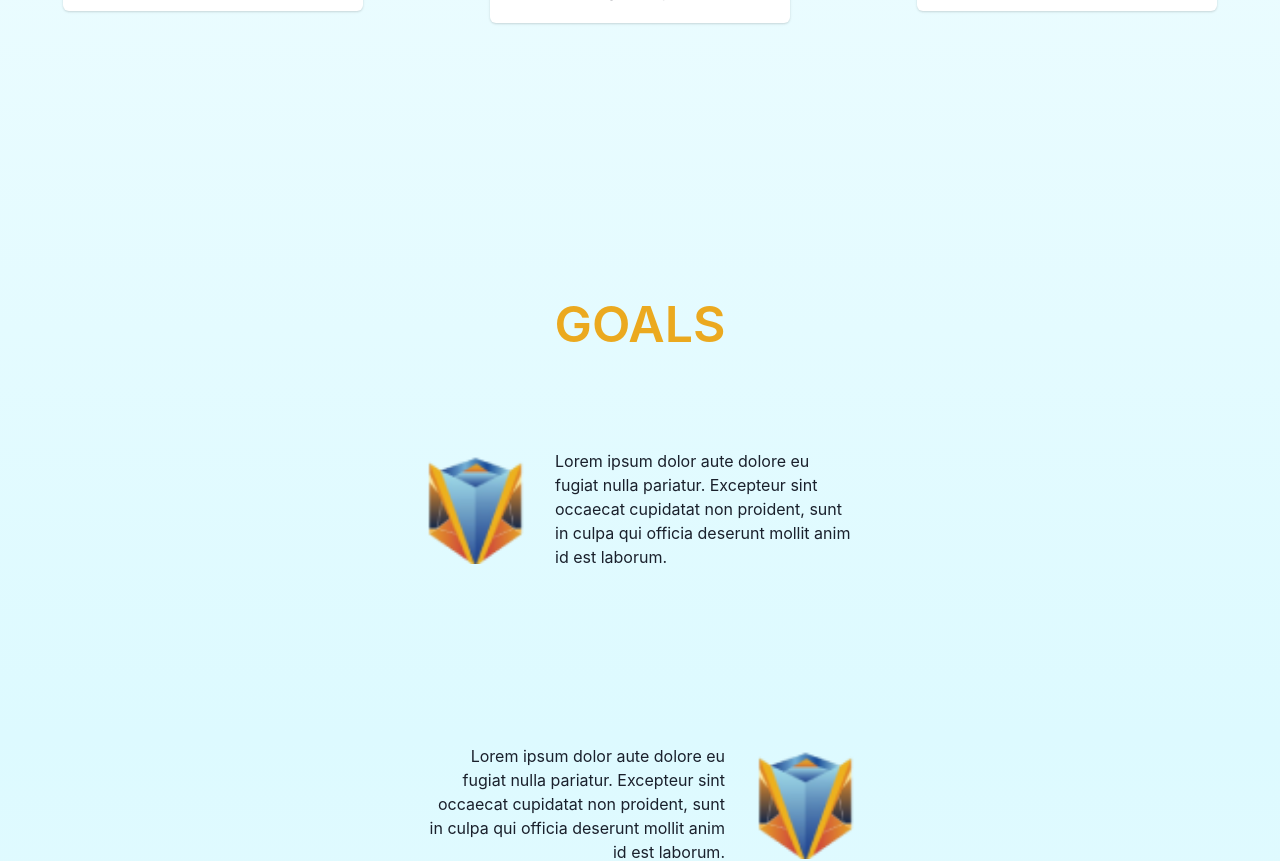
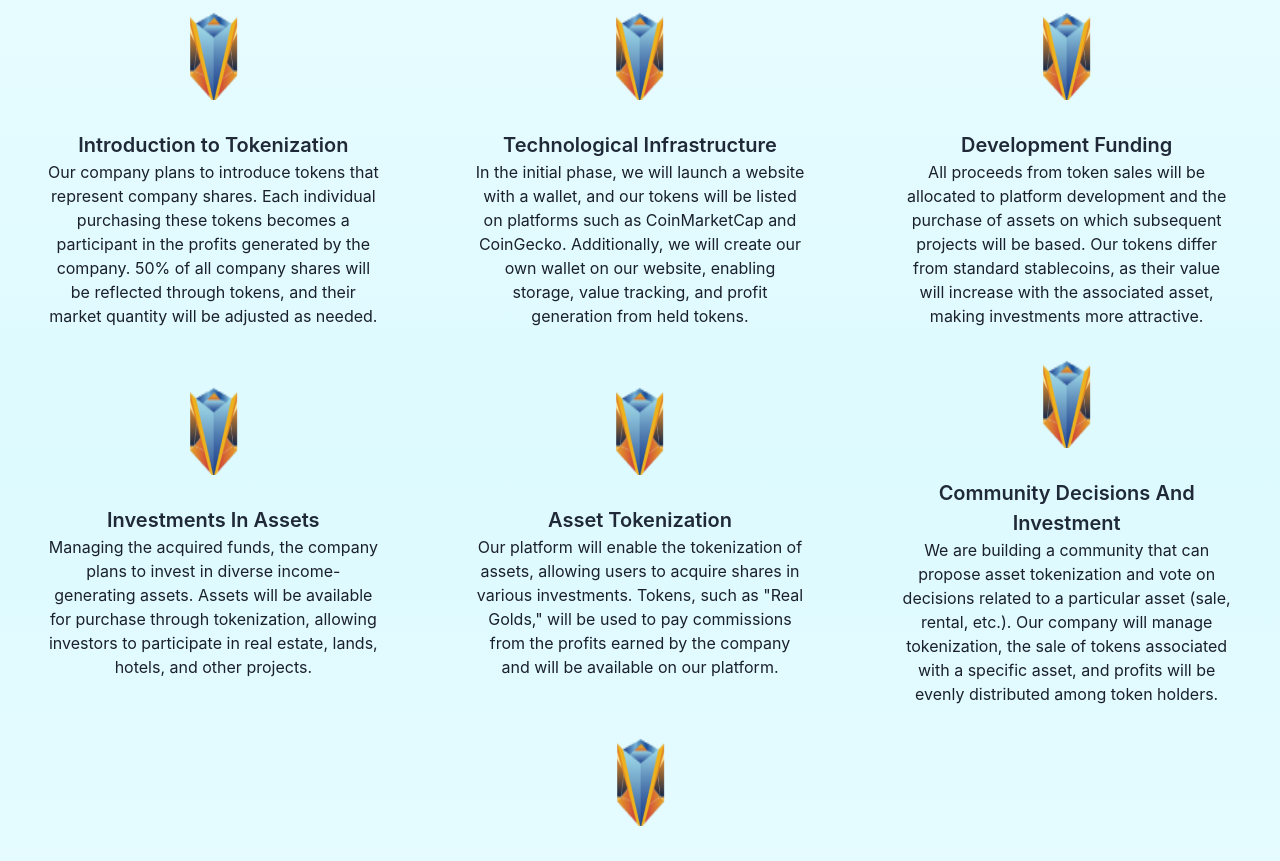
Before and after one commit to whiz-techie/Testbrdtech, a React (Create React App) app: page / in a window 1280 px wide. Shown: the part 1240-2101 px from the top of the page. Built offline with nearby package versions, Linux system fonts and the light colour scheme.

Commit message:
goals cards updated

```diff
--- a/src/components/Home.js
+++ b/src/components/Home.js
@@ -6,16 +6,16 @@ import Goals from './Sections/Goals'
 
 const Home = () => {
   return (
-    <div className='flex flex-col justify-around md:justify-between h-[550vh] sm:h-[500vh] md:h-[450vh]'>
+    <div className='flex flex-col justify-around md:justify-between h-[650vh] sm:h-[200%] md:h-[200%]'>
         <Banner/>
       <span className=''>
 
         <Cards/>
       </span>
-        <div>
+        {/* <div> */}
 
         <Goals />
-        </div>
+        {/* </div> */}
         <div className='flex w-full justify-center mt-[40px]'>
         {/* <div className=' grid grid-cols-5 '> */}
           {/* <div></div> */}
--- a/src/components/Sections/Goals.js
+++ b/src/components/Sections/Goals.js
@@ -4,8 +4,11 @@ import logo from "./../../assets/Finance_logo.png"
 
 const Goals = (image) => {
   return (
-        <div className=' max-h-[1000px] h-[120vh] sm:[100vh] flex flex-col justify-between '>
-            <h1 className=' font-semibold text-[#EBA91F] sm:text-[50px] text-[30px] '>
+        <div className='flex items-center flex-col justify-around w-[full] '>
+            <h1 className=' font-semibold text-[#EBA91F] sm:text-[50px] text-[30px] p-[80px] '>
+            Investment Plans of the Company
+            </h1>
+            {/* <h1 className=' font-semibold text-[#EBA91F] sm:text-[50px] text-[30px] '>
                 GOALS
             </h1>
             <div className='flex flex-col justify-around h-[190vh]'>
@@ -60,7 +63,107 @@ const Goals = (image) => {
                 </div>
             </motion.div>
 
+            </div> */}
+        <div className='flex items-center flex-wrap justify-around '>
+
+
+        <div className='flex flex-wrap justify-around items-center min-w-[20px] p-[15px] md:max-w-[400px] max-w-[495px]  flex-col'>
+                <div className='flex justify-center h-[120px] w-[120px] pb-[30px]' id='image'>
+                    <img src={logo}/>
+                </div>
+                <div className=' lg:w-[90%]' id='text'>
+                    <h2 className='text-[20px] text-gray-800 font-semibold'>
+                    Introduction to Tokenization
+                    </h2>
+                    <p>
+                    Our company plans to introduce tokens that represent company shares. Each individual purchasing these tokens becomes a participant in the profits generated by the company. 50% of all company shares will be reflected through tokens, and their market quantity will be adjusted as needed.                    </p>
+                </div>
             </div>
+            <div className='flex justify-around items-center min-w-[20px] p-[15px] md:max-w-[400px] max-w-[495px]  flex-col'>
+                <div className='flex justify-center h-[120px] w-[120px] pb-[30px]' id='image'>
+                    <img src={logo}/>
+                </div>
+                <div className=' lg:w-[90%]' id='text'>
+                    <h2 className='text-[20px] text-gray-800 font-semibold'>
+                    Technological Infrastructure
+                    </h2>
+                    <p>
+                    In the initial phase, we will launch a website with a wallet, and our tokens will be listed on platforms such as CoinMarketCap and CoinGecko. Additionally, we will create our own wallet on our website, enabling storage, value tracking, and profit generation from held tokens.                    </p>
+                </div>
+            </div>
+            <div className='flex justify-around items-center min-w-[20px] p-[15px] md:max-w-[400px] max-w-[495px]  flex-col'>
+                <div className='flex justify-center h-[120px] w-[120px] pb-[30px]' id='image'>
+                    <img src={logo}/>
+                </div>
+                <div className=' lg:w-[90%]' id='text'>
+                    <h2 className='text-[20px] text-gray-800 font-semibold'>
+                    Development Funding
+                    </h2>
+                    <p>
+                    All proceeds from token sales will be allocated to platform development and the purchase of assets on which subsequent projects will be based. Our tokens differ from standard stablecoins, as their value will increase with the associated asset, making investments more attractive.                    </p>
+                </div>
+            </div>
+            <div className='flex justify-around items-center min-w-[20px] p-[15px] md:max-w-[400px] max-w-[495px]  flex-col'>
+                <div className='flex justify-center h-[120px] w-[120px] pb-[30px]' id='image'>
+                    <img src={logo}/>
+                </div>
+                <div className=' lg:w-[90%]' id='text'>
+                    <h2 className='text-[20px] text-gray-800 font-semibold'>
+                    Investments In Assets
+                    </h2>
+                    <p>
+                    Managing the acquired funds, the company plans to invest in diverse income-generating assets. Assets will be available for purchase through tokenization, allowing investors to participate in real estate, lands, hotels, and other projects.                    </p>
+                </div>
+            </div>
+            <div className='flex justify-around items-center min-w-[20px] p-[15px] md:max-w-[400px] max-w-[495px]  flex-col'>
+                <div className='flex justify-center h-[120px] w-[120px] pb-[30px]' id='image'>
+                    <img src={logo}/>
+                </div>
+                <div className=' lg:w-[90%]' id='text'>
+                    <h2 className='text-[20px] text-gray-800 font-semibold'>
+                    Asset Tokenization
+                    </h2>
+                    <p>
+                    Our platform will enable the tokenization of assets, allowing users to acquire shares in various investments. Tokens, such as "Real Golds," will be used to pay commissions from the profits earned by the company and will be available on our platform.                    </p>
+                </div>
+            </div>
+            <div className='flex justify-around items-center min-w-[20px] p-[15px] md:max-w-[400px] max-w-[495px]  flex-col'>
+                <div className='flex justify-center h-[120px] w-[120px] pb-[30px]' id='image'>
+                    <img src={logo}/>
+                </div>
+                <div className=' lg:w-[90%]' id='text'>
+                    <h2 className='text-[20px] text-gray-800 font-semibold'>
+                    Community Decisions And Investment
+                    </h2>
+                    <p>
+                    We are building a community that can propose asset tokenization and vote on decisions related to a particular asset (sale, rental, etc.). Our company will manage tokenization, the sale of tokens associated with a specific asset, and profits will be evenly distributed among token holders.
+                    </p>
+                </div>
+            </div>
+            <div className='flex justify-around items-center min-w-[20px] p-[15px] md:max-w-[400px] max-w-[495px]  flex-col'>
+                <div className='flex justify-center h-[120px] w-[120px] pb-[30px]' id='image'>
+                    <img src={logo}/>
+                </div>
+                <div className=' lg:w-[90%]' id='text'>
+                    <h2 className='text-[20px] text-gray-800 font-semibold'>
+                    International Expansion
+                    </h2>
+                    <p>
+                    Over time, we plan to expand into international markets by establishing branches in different countries.
+                    </p>
+                </div>
+            </div>
+        </div>
+            {/* <div className='h-[80px] bg-blue-500 w-[200px]'>
+                h
+            </div>
+            <div className='h-[80px] bg-purple-500 w-[200px]'>
+                h
+            </div>
+            <div className='h-[80px] bg-green-500 w-[200px]'>
+                h
+
+            </div> */}
             </div>
 
   )
```
